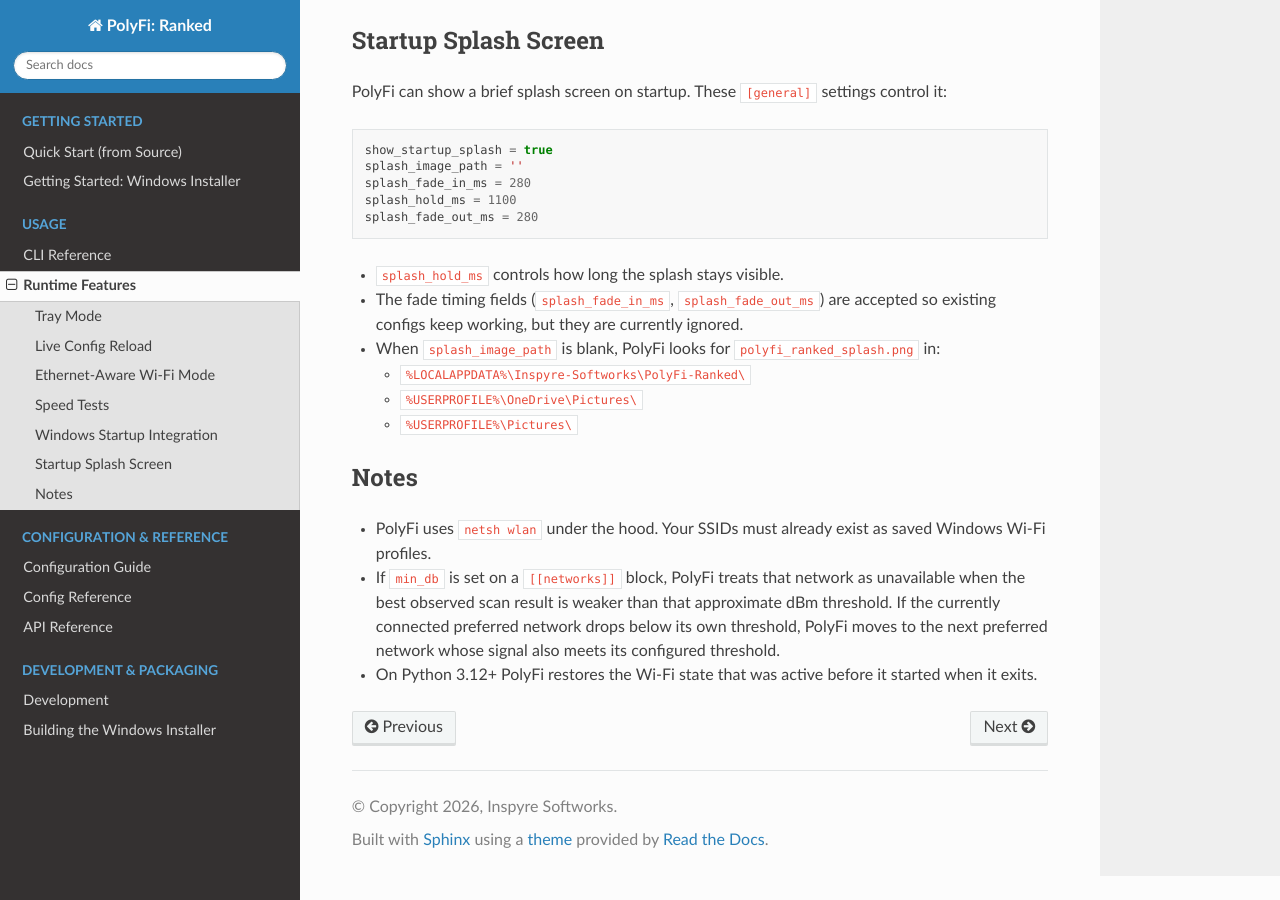
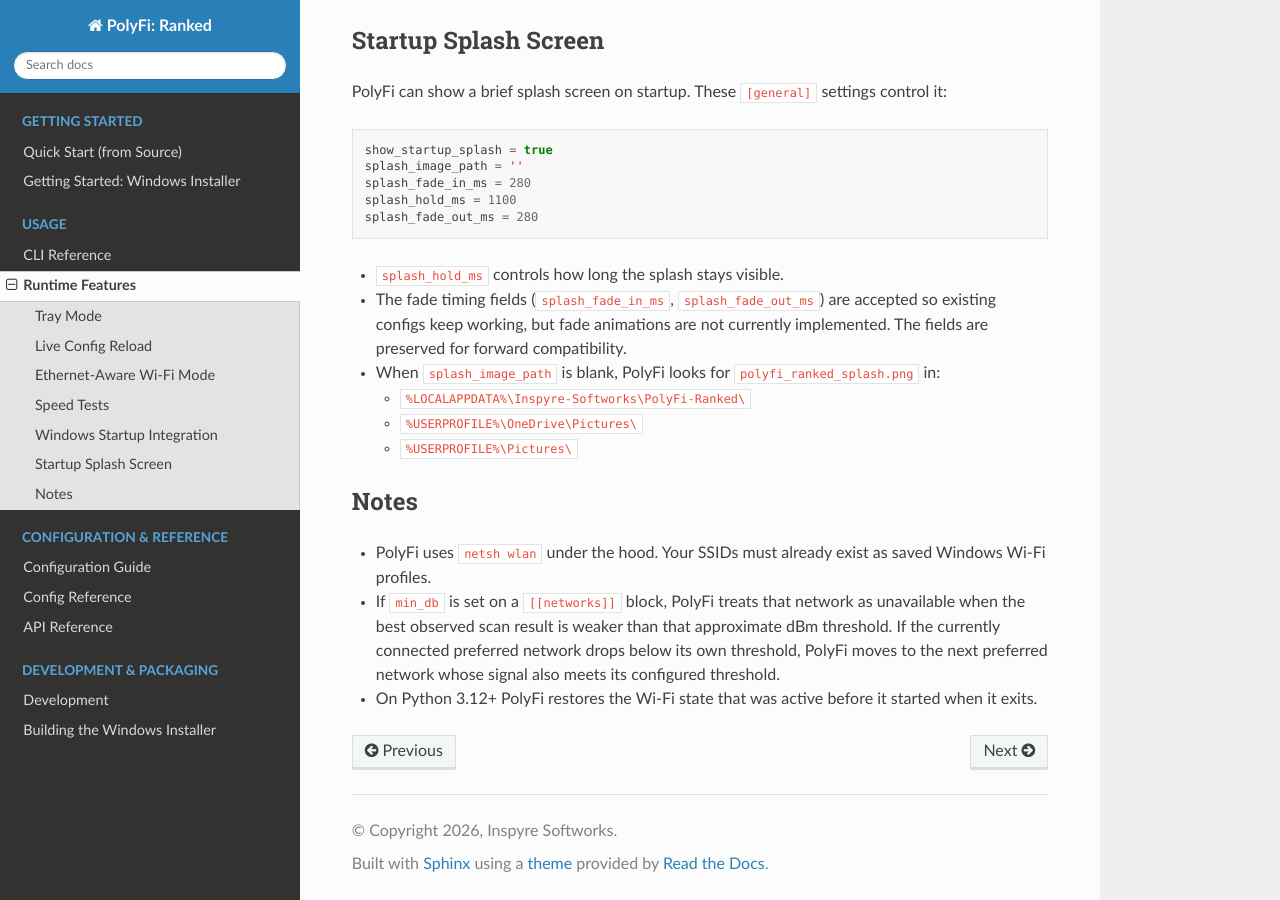
Before and after one commit to Inspyre-Softworks/PolyFi-Ranked, a Sphinx documentation site: the page built from docs/runtime-features.rst, in a window 1280 px wide and 900 px high, scrolled down 2574 px. Built offline with Sphinx 7.4.7 and the Read the Docs theme 3.1.0, drawn with Linux system fonts in a browser that asks for light colours.

Commit message:
docs: clarify splash fade fields and Poetry dev install wording

```diff
--- a/docs/quick-start.rst
+++ b/docs/quick-start.rst
@@ -57,7 +57,8 @@ entries:
    powershell -ExecutionPolicy Bypass -File .\scripts\install_polyfi.ps1 -InstallAll
 
 That script uses ``python -m pip install .`` by default.  Use ``-Dev`` only
-when you want a contributor-style Poetry environment:
+when you want a Poetry editable install that includes development dependencies
+(the contributor workflow):
 
 .. code-block:: powershell
 
--- a/docs/runtime-features.rst
+++ b/docs/runtime-features.rst
@@ -127,7 +127,8 @@ control it:
 
 - ``splash_hold_ms`` controls how long the splash stays visible.
 - The fade timing fields (``splash_fade_in_ms``, ``splash_fade_out_ms``) are
-  accepted so existing configs keep working, but they are currently ignored.
+  accepted so existing configs keep working, but fade animations are not
+  currently implemented.  The fields are preserved for forward compatibility.
 - When ``splash_image_path`` is blank, PolyFi looks for
   ``polyfi_ranked_splash.png`` in:
 
```
